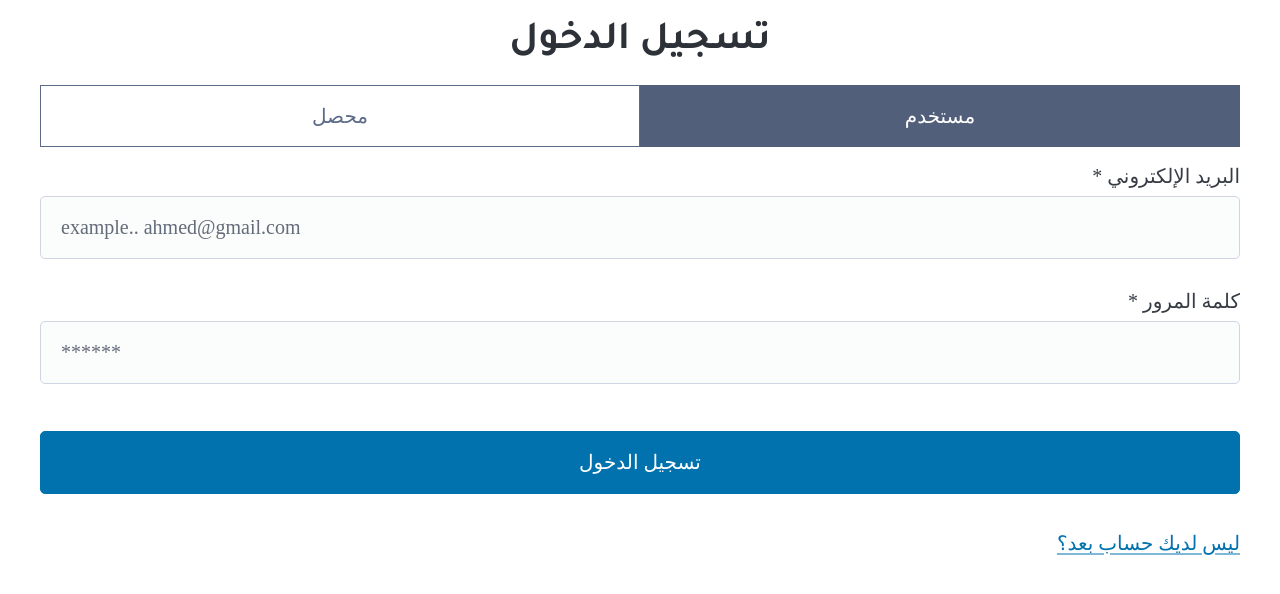
After one commit to omar-hossam/noqta-platform, a Flask app: page /login in a window 1280 px wide. The commit adds this page. Shown: the top 594 px of the page. Run offline with Flask 3, Linux system fonts and the light colour scheme; some web fonts are replaced.

Commit message:
feat: implement login page for user

```diff
--- a/routes/front.py
+++ b/routes/front.py
@@ -4,8 +4,12 @@ front_bp = Blueprint('front', __name__)
 
 @front_bp.route('/', methods=['GET'])
 def home():
-    return render_template('index.html', title='Home')
+    return render_template('index.html', is_home_page=True)
 
 @front_bp.route('/api/hello', methods=['GET'])
 def hello():
     return '<div>تم احضار البيانات بنجاح 🎉</div>'
+
+@front_bp.route('/login', methods=['GET'])
+def login():
+    return render_template('login.html')
--- a/templates/base.html
+++ b/templates/base.html
@@ -18,6 +18,7 @@
     {% block style %}{% endblock %}
   </head>
   <body>
+    {% if is_home_page %}
     <nav class="pico-background-slate-50">
       <ul>
         <li class="font-header" style="font-weight: 600">منصة نقطة <img src="{{ url_for('static', filename='icons/drop.svg') }}"></li>
@@ -34,6 +35,7 @@
 
       </ul>
     </nav>
+    {% endif %}
 
     <main>
       {% block content %}{% endblock %}
--- /dev/null
+++ b/templates/login.html
@@ -0,0 +1,52 @@
+{% extends 'base.html' %}
+
+{% block title %}منصة نقطة - تسجيل الدخول{% endblock %}
+
+{% block content %}
+
+<h1 class="font-header" style="text-align: center;">
+  تسجيل الدخول
+</h1>
+
+<section class="container">
+  <div style="display: grid; grid-template-columns: 1fr 1fr;">
+    <button class="secondary" style="border-radius: 0">مستخدم</button>
+    <button class="secondary outline" style="border-radius: 0">محصل</button>
+  </div>
+  <form style="padding: 14px 0;">
+    <fieldset >
+      <label>
+        البريد الإلكتروني *
+        <input
+          type="email"
+          name="email"
+          placeholder="example.. ahmed@gmail.com"
+          autocomplete="email"
+          dir="ltr"
+          required
+          aria-required="true"
+        />
+      </label>
+      <label>
+        كلمة المرور *
+        <input
+          type="password"
+          name="password"
+          placeholder="******"
+          autocomplete="current-password"
+          required
+          aria-required="true"
+          dir="ltr"
+        />
+      </label>
+    </fieldset>
+
+    <input
+      type="submit"
+      value="تسجيل الدخول"
+    />
+  </form>
+  <a href="/signup">ليس لديك حساب بعد؟</a>
+</section>
+
+{% endblock %}
```
